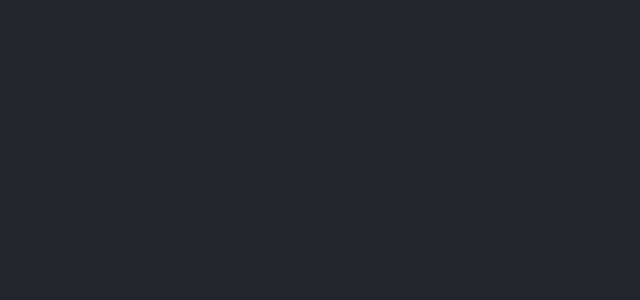
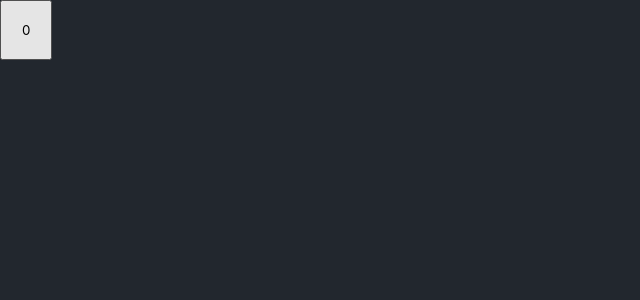
Before and after one commit to diogoschoninger/testes-react, a React (Create React App) app: page /exemplo in a window 1280 px wide. Before the commit this address had no page. Shown: the top 300 px of the page, without its empty margins (0-640 px from the left). Built offline with nearby package versions, Linux system fonts and the light colour scheme.

Commit message:
202203261224

```diff
--- a/src/App.jsx
+++ b/src/App.jsx
@@ -3,14 +3,15 @@ import { BrowserRouter, Routes, Route } from "react-router-dom";
 
 import { Home } from "./pages/Home";
 import { Profile } from "./pages/Profile";
+import { Exemplo } from "./pages/Exemplo";
 
 function App() {
   return(
       <BrowserRouter>
         <Routes>
           <Route path="/" element={<Home/>}/>
-          <Route path="/user" exact></Route>
           <Route path="/user/:user" element={<Profile/>}/>
+          <Route path="/exemplo" element={<Exemplo/>}/>
         </Routes>
       </BrowserRouter>
   );
--- /dev/null
+++ b/src/pages/Exemplo.jsx
@@ -0,0 +1,14 @@
+import { useState } from "react";
+
+export const Exemplo = () => {
+  const [count, setCount] = useState(0);
+
+  return(
+    <button
+      style={{padding: '20px'}}
+      onClick={() => setCount(count + 1)}
+    >
+      {count}
+    </button>
+  );
+}
--- a/src/pages/Profile.jsx
+++ b/src/pages/Profile.jsx
@@ -74,6 +74,8 @@ export function Profile() {
           </Repo>
         ))}
       </Content>
+
+      <h1 className="btn btn-light"></h1>
     </Container>
   );
 }
```
